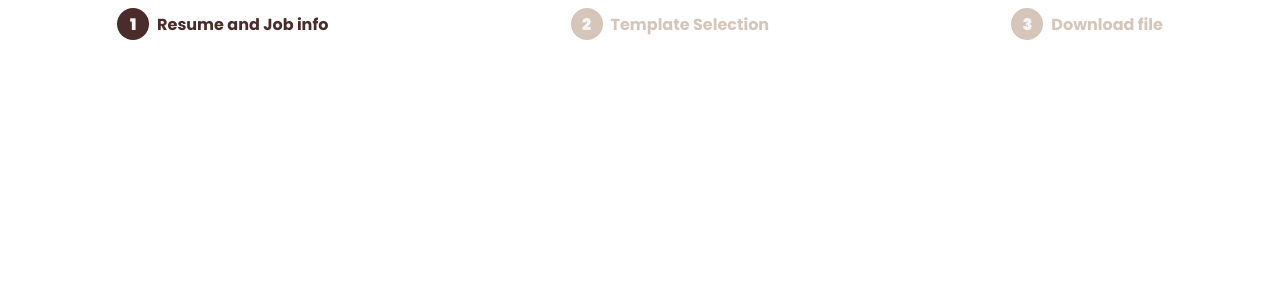
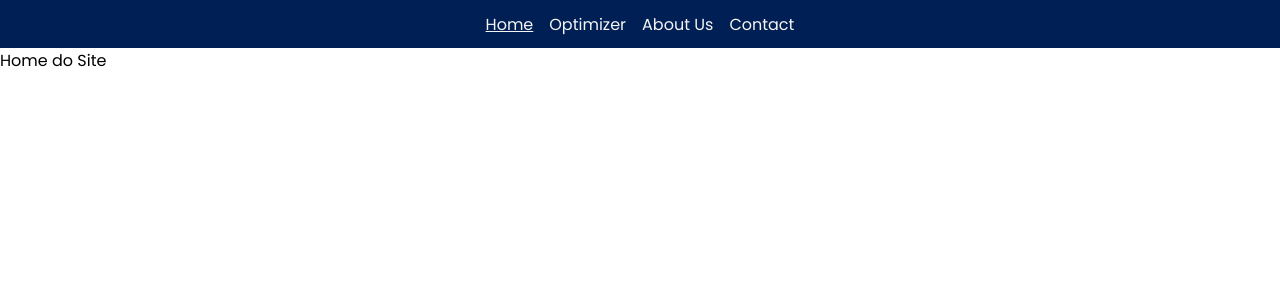
Before and after one commit to eduardonery1/resume-opt, a React (Create React App) app in the folder front-end/: page / in a window 1280 px wide. Shown: the top 300 px of the page. Built offline with nearby package versions, Linux system fonts and the light colour scheme; the HTML template or start-up script is replaced by a standard one.

Commit message:
Add Navbar and route system

```diff
--- a/front-end/package.json
+++ b/front-end/package.json
@@ -9,6 +9,7 @@
     "cra-template": "1.2.0",
     "react": "^18.3.1",
     "react-dom": "^18.3.1",
+    "react-router-dom": "^6.28.1",
     "react-scripts": "5.0.1",
     "web-vitals": "^2.1.4"
   },
--- a/front-end/src/App.js
+++ b/front-end/src/App.js
@@ -1,11 +1,20 @@
 
+import Navbar from "./components/Navbar";
 import Optimizer from "./pages/Optimizer";
+import Home from "./pages/Home";
+import { BrowserRouter, Route, Routes } from "react-router-dom";
 
 function App() {
   return (
-    <div className="App">
-      <Optimizer/>
-    </div>
+    <BrowserRouter>
+      <div className="App">
+          <Navbar/>
+          <Routes>
+            <Route path="/" element={<Home />} />
+            <Route path="/optimizer" element={<Optimizer />} />
+          </Routes>
+      </div>
+    </BrowserRouter>
   );
 }
 
--- /dev/null
+++ b/front-end/src/components/Navbar.css
@@ -0,0 +1,22 @@
+.navbar {
+    height: 3rem;
+    width: 100%;
+    display: flex;
+    justify-content: space-between;
+    align-items: center;
+    background-color: var(--color-one);
+}
+
+.navlinks {
+    display: flex;
+    gap: 1rem;
+}
+
+.navlinks a {
+    color: var(--color-three);
+    text-decoration: none;
+}
+
+.navlinks .currentLink {
+    text-decoration: underline;
+}
--- /dev/null
+++ b/front-end/src/components/Navbar.js
@@ -0,0 +1,18 @@
+import { BrowserRouter, Link, NavLink, Route, Routes } from "react-router-dom"
+import "./Navbar.css"
+
+export default function Navbar(){
+    return (
+        <nav className="navbar">
+            <div className="navlogo"></div>
+            <div className="navlinks">
+                <NavLink to="/" className={({ isActive }) => isActive ? "currentLink" : "navlink"}>Home</NavLink>
+                <NavLink to="/optimizer" className={({ isActive }) => isActive ? "currentLink" : "navlink"}>Optimizer</NavLink>
+                <NavLink to="/about" className={({ isActive }) => isActive ? "currentLink" : "navlink"}>About Us</NavLink>
+                <NavLink to="/contact" className={({ isActive }) => isActive ? "currentLink" : "navlink"}>Contact</NavLink>
+            </div>
+            <div className="navmenu"></div>
+
+        </nav>
+    )
+}
--- /dev/null
+++ b/front-end/src/pages/Home.js
@@ -0,0 +1,8 @@
+
+export default function Home(){
+    return (
+        <main>
+            Home do Site
+        </main>
+    )
+}
--- a/front-end/src/styles/index.css
+++ b/front-end/src/styles/index.css
@@ -13,4 +13,5 @@
     --color-three: #F5F5F5;
     --color-four: #4A2C2A;
     --color-five: #D6C6B9;
+    --color-six: #FF7F00;
 }
```
Also changed, not shown: 1 other file (tests, documents, lock files or other folders).
